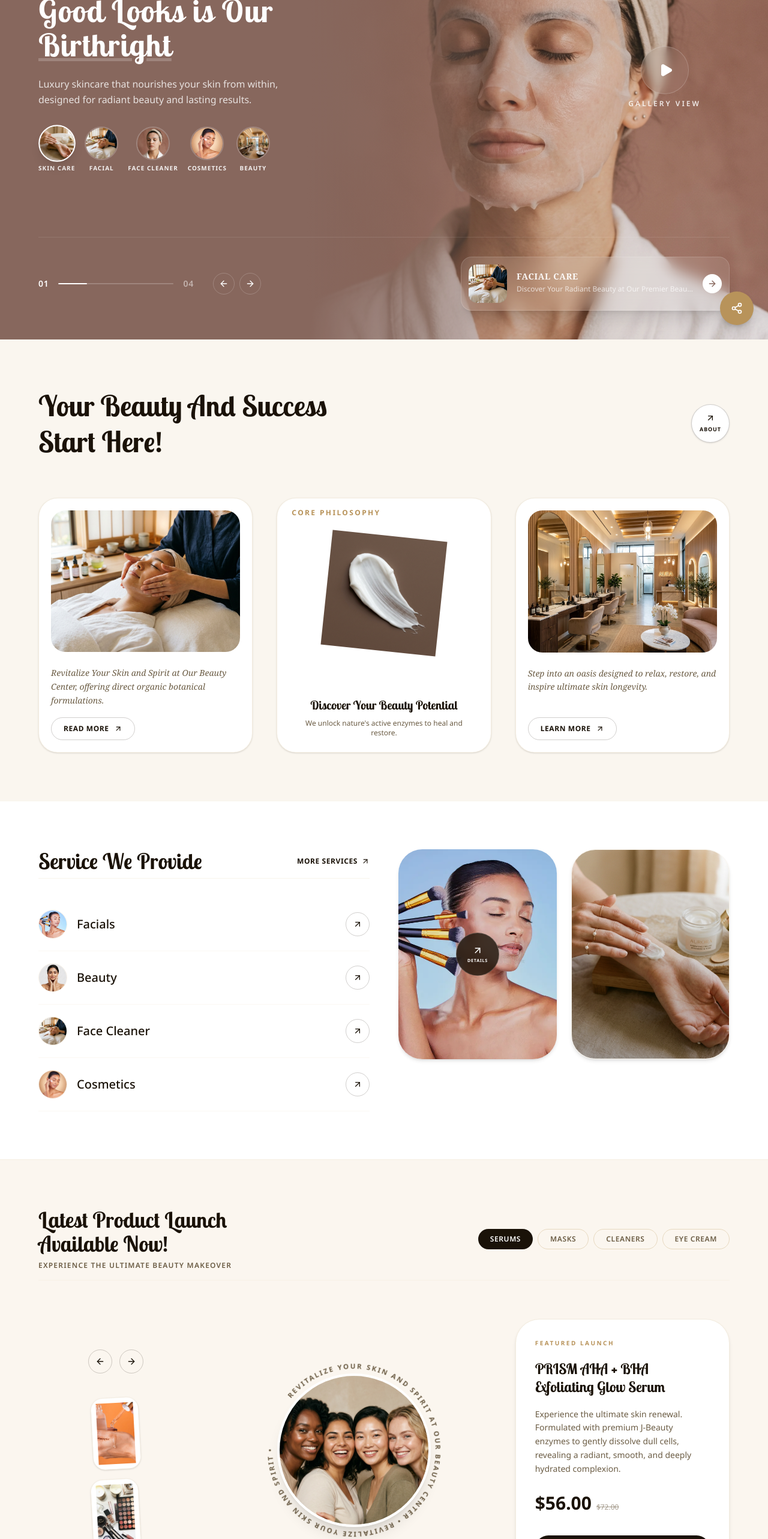
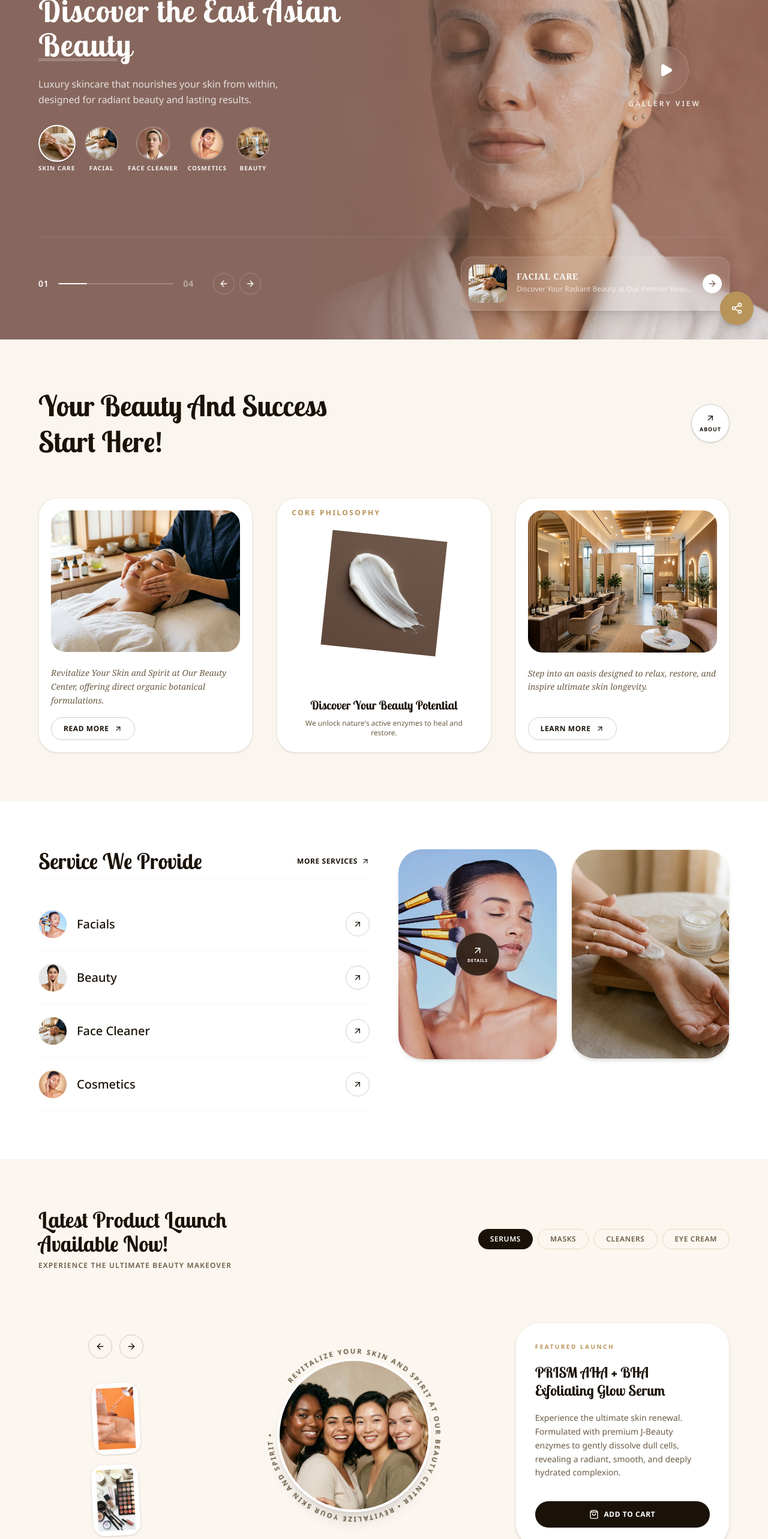
Before and after one commit to Ayushxcodes/cosmetic, a Next.js app: page / in a window 1280 px wide. Shown: the part 234-2800 px from the top of the page at 60% size. Built offline with nearby package versions, Linux system fonts and the light colour scheme; a web font is replaced by a local one.

Commit message:
updated content

```diff
--- a/index.html
+++ b/index.html
@@ -1024,7 +1024,6 @@
         <div class="hero-product-card">
           <div class="label">Best Seller</div>
           <div class="name">Sakura Serum</div>
-          <div class="price">¥ 8,400 · $56</div>
         </div>
         <div class="hero-badge">New ★ Season</div>
       </div>
@@ -1110,7 +1109,6 @@
       </div>
       <div class="product-category">Serum</div>
       <div class="product-name">Sakura Brightening Serum</div>
-      <div class="product-price"><span>¥ 8,400</span></div>
     </div>
     <!-- Product 2 -->
     <div class="product-card fade-in delay-1">
@@ -1122,10 +1120,6 @@
       </div>
       <div class="product-category">Moisturiser</div>
       <div class="product-name">Camellia Deep Moisture</div>
-      <div class="product-price">
-        <span class="price-original">¥ 7,200</span>
-        <span class="price-sale">¥ 5,800</span>
-      </div>
     </div>
     <!-- Product 3 -->
     <div class="product-card fade-in delay-2">
@@ -1138,7 +1132,6 @@
       </div>
       <div class="product-category">Cleanser</div>
       <div class="product-name">Yuzu Foam Cleanser</div>
-      <div class="product-price"><span>¥ 4,600</span></div>
     </div>
     <!-- Product 4 -->
     <div class="product-card fade-in delay-3">
@@ -1150,7 +1143,6 @@
       </div>
       <div class="product-category">Eye Care</div>
       <div class="product-name">Pearl Eye Repair Elixir</div>
-      <div class="product-price"><span>¥ 9,800</span></div>
     </div>
   </div>
 </section>
--- a/src/app/team/TeamClient.tsx
+++ b/src/app/team/TeamClient.tsx
@@ -34,7 +34,7 @@ export default function TeamClient() {
       twitter: "https://twitter.com",
       bio1: "Nikita is an E-commerce expert with a strong professional and academic background, including successfully running an E-commerce start-up during the early stages of the online retail industry.",
       bio2: "To further enhance her knowledge of the latest technology-oriented marketing tools, she completed a Master’s degree in Digital Communications and its role in Entrepreneurship from one of Europe’s leading institutions. She possesses exceptional end-to-end expertise across the entire spectrum of E-commerce business operations, including content writing, product specification development, editing, photoshoots, backend administration, and inventory management.",
-      bio3: "With professional experience in both India and Europe, Nikita has developed specialist expertise in start-ups, digital marketing, innovation, and research development. Cosmetics, beauty, and health are areas especially close to Nikita’s heart, inspiring her to conceive, plan, and create a platform offering some of the world’s most advanced technology-oriented product lines. 'Good Looks is Our Birthright' is her mission statement.",
+      bio3: "With professional experience in both India and Europe, Nikita has developed specialist expertise in start-ups, digital marketing, innovation, and research development. Cosmetics, beauty, and health are areas especially close to Nikita’s heart, inspiring her to conceive, plan, and create a platform offering some of the world’s most advanced technology-oriented product lines. 'Discover the East Asian Beauty' is her mission statement.",
     },
   ];
 
--- a/src/components/Landing/CatalogueSection.tsx
+++ b/src/components/Landing/CatalogueSection.tsx
@@ -110,7 +110,6 @@ export default function CatalogueSection() {
                   <h4 className="text-base font-serif font-bold text-[#1a1208] lobster-two-bold mb-1">
                     {item.name}
                   </h4>
-                  <span className="text-sm font-semibold text-[#6b5c44]">{item.price}</span>
                 </div>
 
                 {/* Arrow detail button */}
--- a/src/components/Landing/FounderSection.tsx
+++ b/src/components/Landing/FounderSection.tsx
@@ -50,7 +50,7 @@ export default function FounderSection() {
 
               <p className="text-sm md:text-base text-[#6b5c44] leading-relaxed">To further enhance her knowledge of the latest technology-oriented marketing tools, she completed a Master’s degree in Digital Communications and its role in Entrepreneurship from one of Europe’s leading institutions. She possesses exceptional end-to-end expertise across the entire spectrum of E-commerce business operations, including content writing, product specification development, editing, photoshoots, backend administration, and inventory management.</p>
 
-              <p className="text-sm md:text-base text-[#6b5c44] leading-relaxed">With professional experience in both India and Europe, Nikita has developed specialist expertise in start-ups, digital marketing, innovation, and research development. Cosmetics, beauty, and health are areas especially close to Nikita’s heart, inspiring her to conceive, plan, and create a platform offering some of the world’s most advanced technology-oriented product lines. “Good Looks is Our Birthright” is the mission statement of Niimi Cosmetics.</p>
+              <p className="text-sm md:text-base text-[#6b5c44] leading-relaxed">With professional experience in both India and Europe, Nikita has developed specialist expertise in start-ups, digital marketing, innovation, and research development. Cosmetics, beauty, and health are areas especially close to Nikita’s heart, inspiring her to conceive, plan, and create a platform offering some of the world’s most advanced technology-oriented product lines. “Discover the East Asian Beauty” is the mission statement of Niimi Cosmetics.</p>
             </div>
           </article>
 
--- a/src/components/Landing/HeroSection.tsx
+++ b/src/components/Landing/HeroSection.tsx
@@ -105,7 +105,7 @@ export default function HeroSection() {
               Niimi Cosmetics — Discover the East Asian Beauty
             </span>
             <h2 className="text-3xl sm:text-4xl md:text-5xl lg:text-[3.25rem] font-serif leading-[1.1] lobster-two-bold tracking-wide">
-              Good Looks is Our <span className="underline decoration-white/20">Birthright</span>
+              Discover the East Asian <span className="underline decoration-white/20">Beauty</span>
             </h2>
           </div>
 
--- a/src/components/Landing/LatestLaunchSection.tsx
+++ b/src/components/Landing/LatestLaunchSection.tsx
@@ -198,10 +198,7 @@ export default function LatestLaunchSection() {
               {activeProduct.desc}
             </p>
 
-            <div className="flex items-baseline gap-2 mt-2">
-              <span className="text-2xl sm:text-3xl font-bold text-[#1a1208]">{activeProduct.price}</span>
-              <span className="text-xs text-[#6b5c44]/60 line-through">$72.00</span>
-            </div>
+
 
             <button className="w-full mt-4 bg-[#1a1208] text-white py-3.5 rounded-full font-bold uppercase tracking-wider text-xs hover:bg-[#b8935a] transition flex items-center justify-center gap-2 group">
               <ShoppingBag className="w-4 h-4 group-hover:scale-110 transition" />
--- a/src/components/Landing/ProductsSection.tsx
+++ b/src/components/Landing/ProductsSection.tsx
@@ -104,10 +104,6 @@ export default function ProductsSection() {
               <div className="p-6">
                 <div className="text-xs text-[#6b5c44] mb-1">{p.category}</div>
                 <h3 className="text-lg font-semibold text-[#1a1208] mb-2">{p.name}</h3>
-                <div className="flex items-center gap-3">
-                  {p.original && <span className="text-sm text-[#6b5c44] line-through">{p.original}</span>}
-                  <span className="text-base font-bold text-[#1a1208]">{p.price}</span>
-                </div>
               </div>
             </article>
           ))}
```
